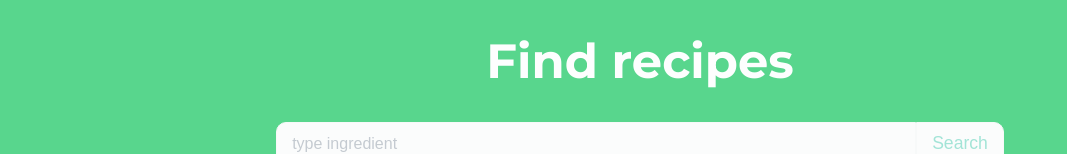
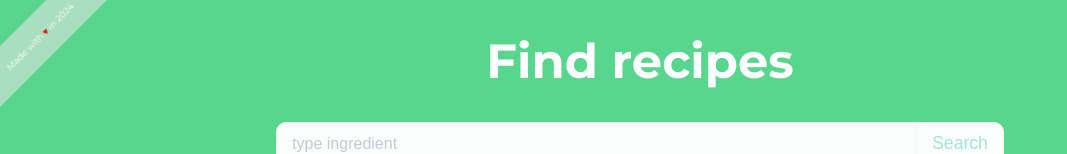
Before and after one commit to AccRPA/react, a React (Create React App) app in the folder react-recipes/: page / in a window 1280 px wide. Shown: the top 154 px of the page, without its empty margins (0-1067 px from the left). Built offline with nearby package versions, Linux system fonts and the light colour scheme; no server answers.

Commit message:
Ribbon component styles.

```diff
--- a/react-recipes/package.json
+++ b/react-recipes/package.json
@@ -8,7 +8,8 @@
     "firebase": "^10.11.1",
     "react": "^18.2.0",
     "react-dom": "^18.2.0",
-    "react-scripts": "^5.0.1"
+    "react-scripts": "^5.0.1",
+    "@babel/plugin-proposal-private-property-in-object": "^7.21.0"
   },
   "scripts": {
     "start": "react-scripts start",
--- a/react-recipes/public/index.html
+++ b/react-recipes/public/index.html
@@ -1,7 +1,7 @@
 <!DOCTYPE html>
 <html>
     <head>
-        <title>Recipes search</title>
+        <title>Recipe finder</title>
         <meta charset="utf-8" />
         <meta name="viewport" content="width=device-width, initial-scale=1" />
         <link rel="icon" type="image/x-icon" href="/images/favicon.ico">
--- a/react-recipes/src/RecipeDetails/RecipeDetails.css
+++ b/react-recipes/src/RecipeDetails/RecipeDetails.css
@@ -63,12 +63,6 @@
     padding-right: 15px;
 }
 
-.recipe-details img{
-    height: 250px;
-    width: auto;
-    border-radius: 10%;
-}
-
 .recipe-details > div {
     margin-top: 20px;
 }
@@ -77,6 +71,14 @@
     display: flex;
     flex-wrap: wrap;
     gap: 1rem;
+}
+
+.top-section img{
+    height: 250px;
+    width: auto;
+    border-radius: 10%;
+    border: 5px solid var(--main-color);
+    box-shadow: 0px 0px 6px 1px rgba(0, 0, 0, 0.5);
 }
 
 .video-container{
--- a/react-recipes/src/Ribbon/Ribbon.css
+++ b/react-recipes/src/Ribbon/Ribbon.css
@@ -0,0 +1,17 @@
+.ribbon {
+    width: 200px;
+    padding: 16px;
+    position: absolute;
+    text-align: center;
+    color: #f0f0f0;
+    position: fixed;
+    top: 15px;
+    left: -60px;
+    transform: rotate(-45deg);
+    background-color: var(--green-1);
+    font-size: 9px;
+    color: var(--font-color);
+}
+.ribbon span {
+    color: red;
+}
--- a/react-recipes/src/Ribbon/Ribbon.jsx
+++ b/react-recipes/src/Ribbon/Ribbon.jsx
@@ -1,5 +1,7 @@
+import './Ribbon.css';
+
 function Ribbon(){
-    return <div></div>;
+    return  <div class="ribbon">Made with <span>&hearts;</span> in 2024</div>;
 }
 
 export default Ribbon;
```
